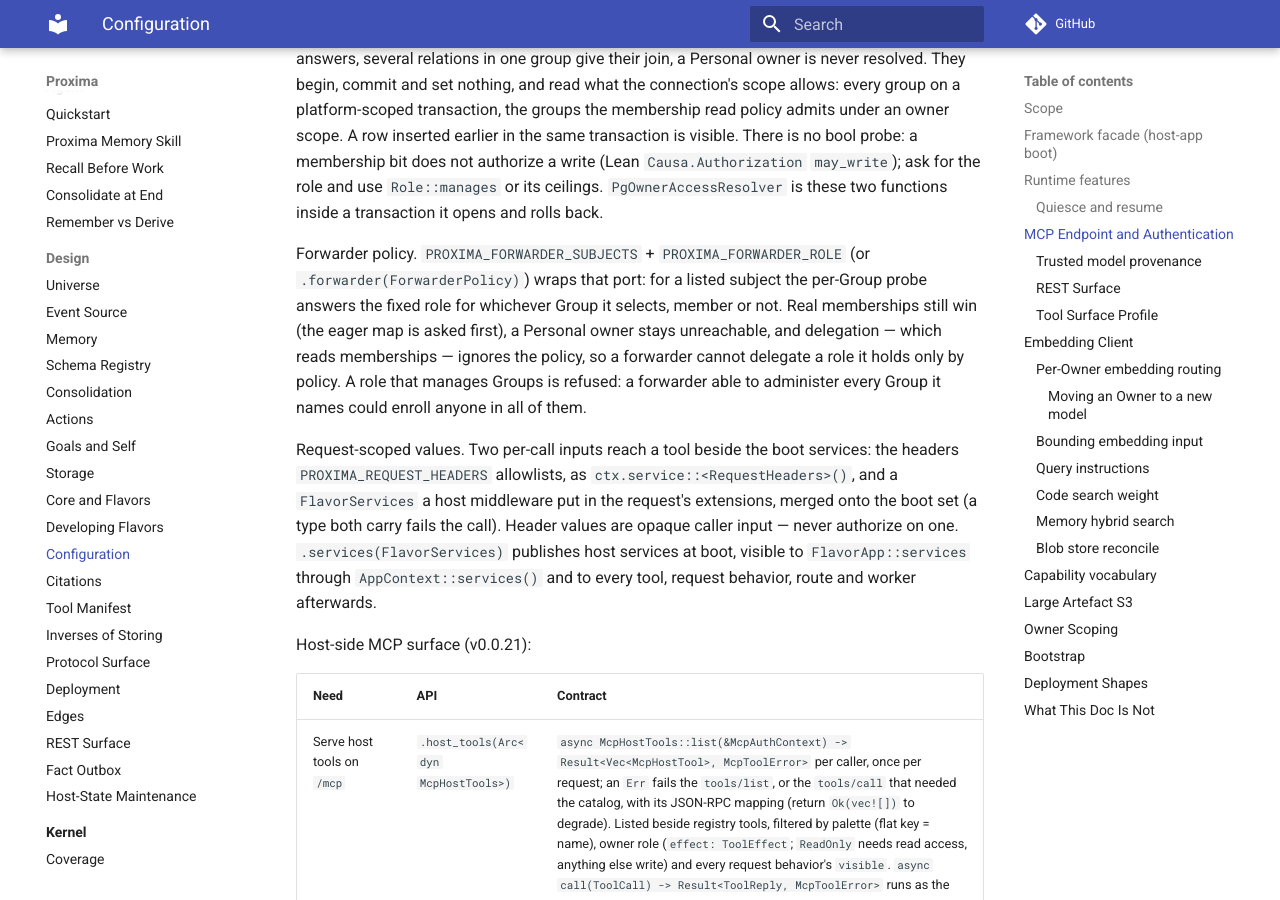
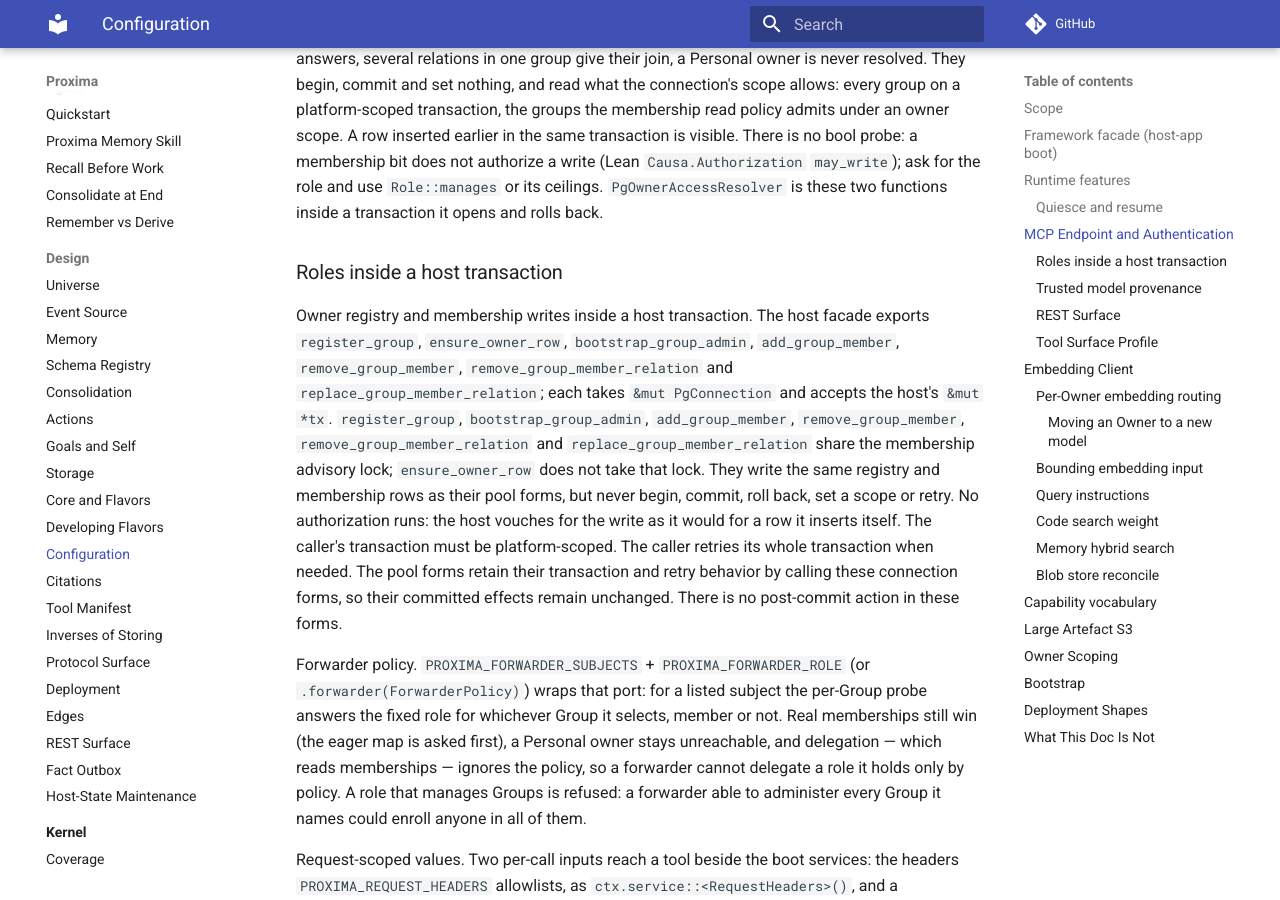
Before and after one commit to Aquilo-Solution-S/Proxima, an MkDocs documentation site: the page built from docs/10-configuration.md, in a window 1280 px wide and 900 px high, scrolled down 9534 px. Built offline with MkDocs 1.6.1 and Material for MkDocs 9.7.7, drawn with Linux system fonts in a browser that asks for light colours; comment, search, counter and statistics services are not loaded.

Commit message:
docs(host): document membership writes in a host transaction
- Describe host-vouched writes, platform scope and whole-transaction retry beside role probes.
- Add the connection forms to the public API reference and v0.0.30 release notes.

Co-Authored-By: Codex <noreply@openai.com>

```diff
--- a/docs/10-configuration.md
+++ b/docs/10-configuration.md
@@ -311,6 +311,24 @@ visible. There is no bool probe: a membership bit does not authorize a write
 (Lean `Causa.Authorization` `may_write`); ask for the role and use
 `Role::manages` or its ceilings. `PgOwnerAccessResolver` is these two functions
 inside a transaction it opens and rolls back.
+
+### Roles inside a host transaction
+
+Owner registry and membership writes inside a host transaction. The host
+facade exports `register_group`, `ensure_owner_row`, `bootstrap_group_admin`,
+`add_group_member`, `remove_group_member`, `remove_group_member_relation` and
+`replace_group_member_relation`; each takes `&mut PgConnection` and accepts the
+host's `&mut *tx`. `register_group`, `bootstrap_group_admin`, `add_group_member`,
+`remove_group_member`, `remove_group_member_relation` and
+`replace_group_member_relation` share the membership advisory lock;
+`ensure_owner_row` does not take that lock. They write the same registry and
+membership rows as their pool forms, but never begin, commit, roll back, set a
+scope or retry. No authorization runs:
+the host vouches for the write as it would for a row it inserts itself. The
+caller's transaction must be platform-scoped. The caller retries its whole
+transaction when needed. The pool forms retain their transaction and retry
+behavior by calling these connection forms, so their committed effects remain
+unchanged. There is no post-commit action in these forms.
 
 Forwarder policy. `PROXIMA_FORWARDER_SUBJECTS` + `PROXIMA_FORWARDER_ROLE`
 (or `.forwarder(ForwarderPolicy)`) wraps that port: for a listed subject the
```
Also changed, not shown: docs/how-to/migrate-flavor-sdk.md (+1 -0 lines), docs/reference/public-api.md (+1 -0 lines).
